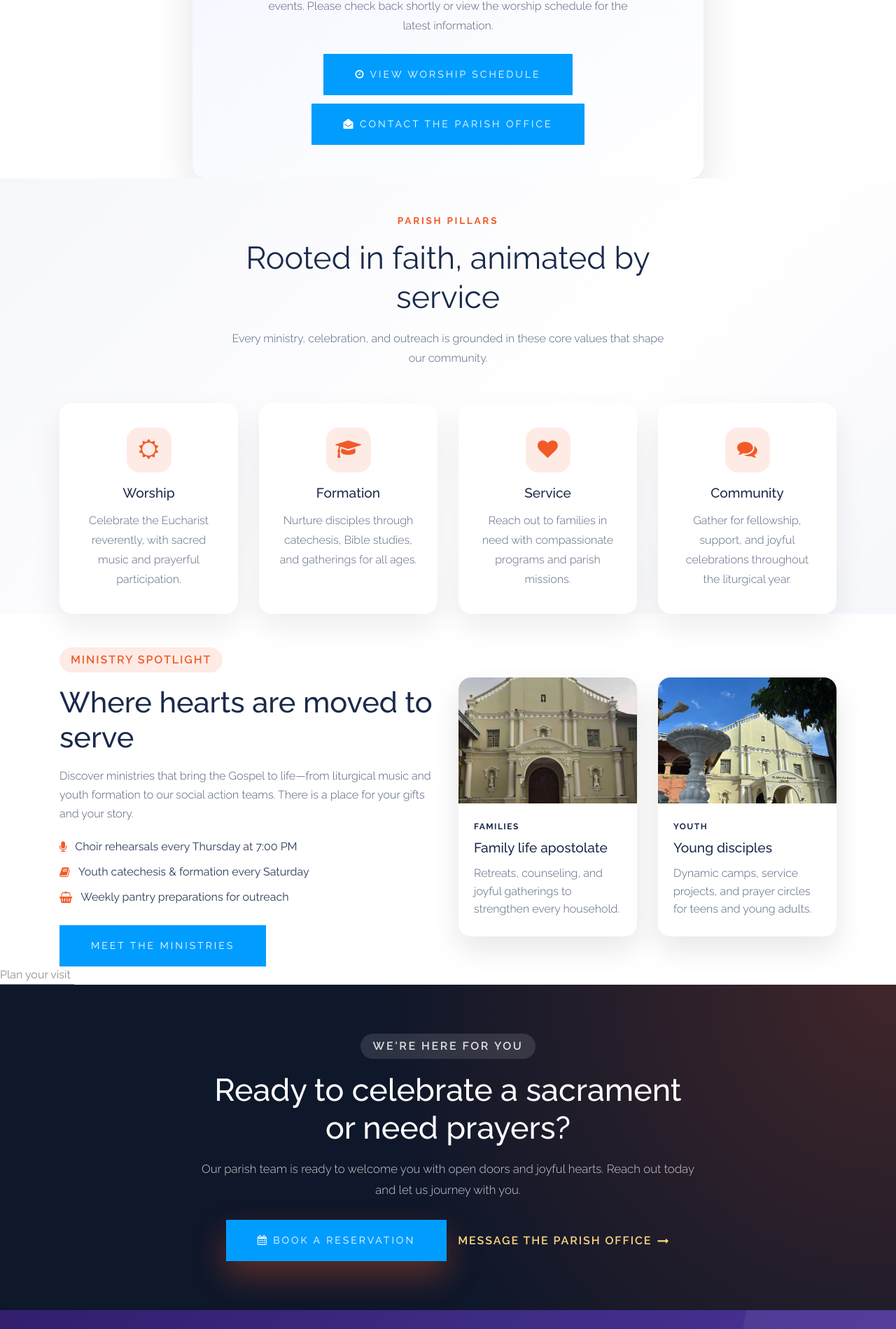
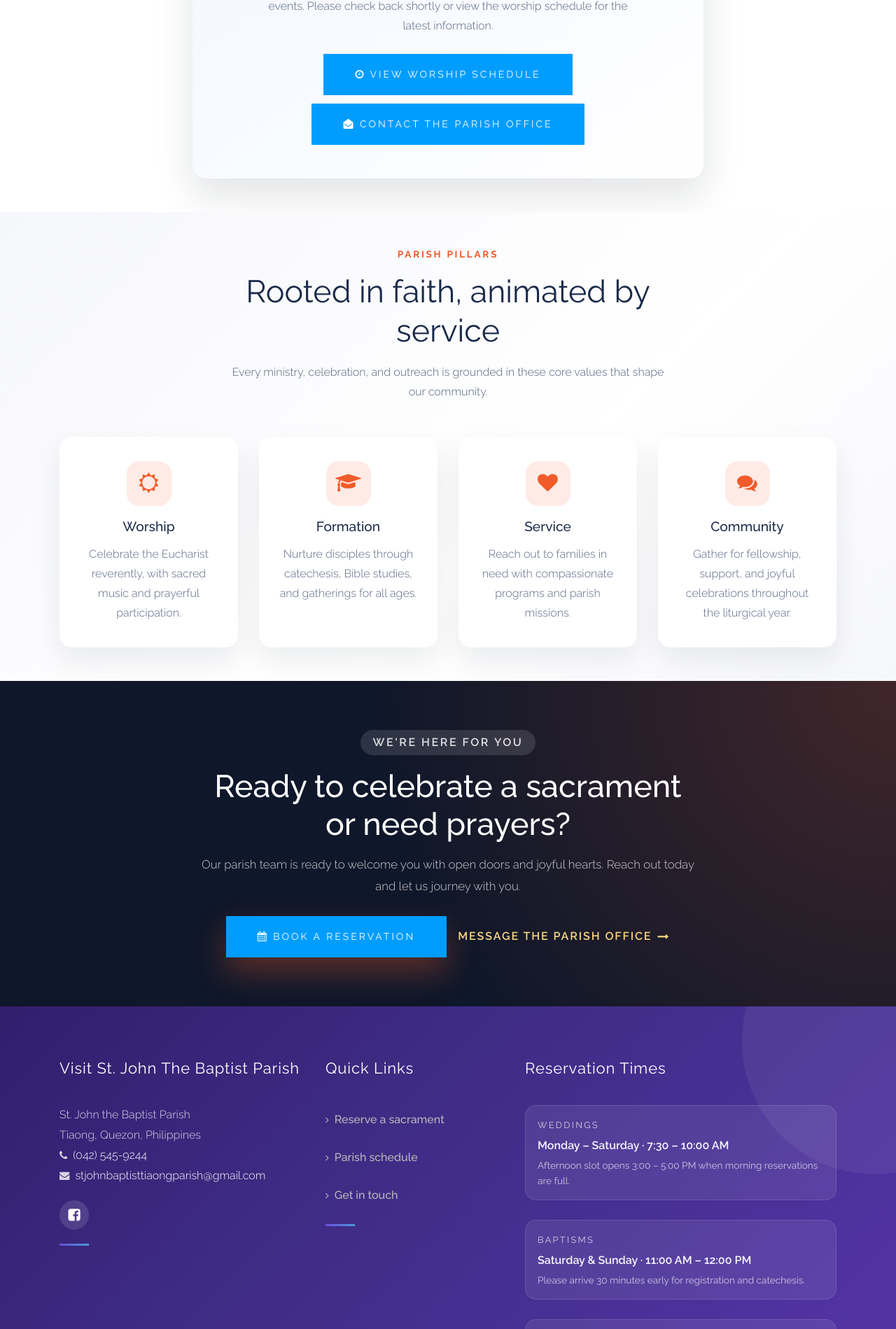
Before and after one commit to Gabszy10/timo, a PHP site: page / in a window 1280 px wide. Shown: the part 2264-4163 px from the top of the page at 70% size. Run offline with PHP 8.4, Linux system fonts and the light colour scheme; data that the repository does not hold is empty.

Commit message:
new upates

```diff
--- a/css/schedule.css
+++ b/css/schedule.css
@@ -98,7 +98,7 @@
 }
 
 .schedule_filters {
-    margin-top: -90px;
+    margin-top: 0px;
     position: relative;
     z-index: 2;
 }
@@ -336,7 +336,7 @@
     }
 
     .schedule_filters {
-        margin-top: -70px;
+        margin-top: 0px;
     }
 }
 
@@ -414,7 +414,7 @@
     }
 
     .schedule_filters {
-        margin-top: -60px;
+        margin-top: 0px;
     }
 
     .schedule_directions_card {
--- a/css/style.css
+++ b/css/style.css
@@ -917,7 +917,7 @@
 
 .parish_footer .footer_top {
     padding-top: 75px;
-    padding-bottom: 60px;
+    padding-bottom: 0px;
 }
 
 .parish_footer .footer_title {
@@ -1057,7 +1057,7 @@
 @media (max-width: 767.98px) {
     .parish_footer .footer_top {
         padding-top: 60px;
-        padding-bottom: 40px;
+        padding-bottom: 0px;
     }
 
     .footer_schedule {
--- a/index.php
+++ b/index.php
@@ -314,7 +314,7 @@ try {
                         </div>
                     <?php endforeach; ?>
                 <?php else: ?>
-                    <div class="col-xl-8 col-lg-9 mx-auto">
+                    <div class="col-xl-8 col-lg-9 mx-auto pb-5">
                         <div class="announcement_empty">
                             <div class="announcement_empty_icon"><i class="fa fa-bullhorn"></i></div>
                             <h4>Announcements are coming soon</h4>
@@ -338,7 +338,7 @@ try {
             <?php endif; ?>
         </div>
     </div>
-    <section class="pillars_area section_padding">
+    <section class="pillars_area section_padding pb-5">
         <div class="container">
             <div class="row justify-content-center">
                 <div class="col-xl-8 col-lg-9">
@@ -377,57 +377,6 @@ try {
                         <div class="pillar_icon"><i class="fa fa-comments"></i></div>
                         <h4>Community</h4>
                         <p>Gather for fellowship, support, and joyful celebrations throughout the liturgical year.</p>
-                    </div>
-                </div>
-            </div>
-        </div>
-    </section>
-    <section class="ministries_area section_padding mt-5">
-        <div class="container">
-            <div class="row align-items-center mb-60">
-                <div class="col-lg-6">
-                    <div class="ministry_showcase">
-                        <span class="ministry_badge">Ministry spotlight</span>
-                        <h3 class="ministry_title">Where hearts are moved to serve</h3>
-                        <p class="ministry_description">Discover ministries that bring the Gospel to life—from
-                            liturgical music and youth formation to our social action teams. There is a place for your
-                            gifts and your story.</p>
-                        <ul class="ministry_list">
-                            <li><i class="fa fa-microphone"></i> Choir rehearsals every Thursday at 7:00 PM</li>
-                            <li><i class="fa fa-book"></i> Youth catechesis &amp; formation every Saturday</li>
-                            <li><i class="fa fa-shopping-basket"></i> Weekly pantry preparations for outreach</li>
-                        </ul>
-                        <a href="services.php" class="boxed-btn3">Meet the ministries</a>
-                    </div>
-                </div>
-                <div class="col-lg-6">
-                    <div class="row ministry_cards">
-                        <div class="col-sm-6">
-                            <div class="ministry_card">
-                                <img src="img/offers/1.jfif" alt="Family celebrating" class="img-fluid">
-                                <div class="ministry_card_body">
-                                    <span class="ministry_card_tag">Families</span>
-                                    <h4>Family life apostolate</h4>
-                                    <p>Retreats, counseling, and joyful gatherings to strengthen every household.</p>
-                                </div>
-                            </div>
-                        </div>
-                        <div class="col-sm-6">
-                            <div class="ministry_card">
-                                <img src="img/offers/2.jpg" alt="Youth ministry" class="img-fluid">
-                                <div class="ministry_card_body">
-                                    <span class="ministry_card_tag">Youth</span>
-                                    <h4>Young disciples</h4>
-                                    <p>Dynamic camps, service projects, and prayer circles for teens and young adults.</p>
-                                </div>
-                            </div>
-                        </div>
-                            </div>
-                        </div>
-                    </div>
-                </div>
-            </div>
-                        <a href="contact.php" class="line-button">Plan your visit</a>
                     </div>
                 </div>
             </div>
--- a/schedule.php
+++ b/schedule.php
@@ -91,14 +91,13 @@
                 <div class="col-lg-10 text-center">
                     <div class="section_title mb-40">
                         <span>Stay up-to-date</span>
-                        <p>Review the sacramental schedule for St. John the Baptist Parish in Tiaong. Filter by weddings, baptisms, or funerals to see when each celebration is typically available.</p>
                     </div>
                 </div>
             </div>
         </div>
     </section>
 
-    <section class="schedule_filters pb-60">
+    <section class="schedule_filters pb-60" style="background-color: #f9f9ff;">
         <div class="container">
             <div class="filter_buttons text-center">
                 <button type="button" class="filter_btn active" data-filter="all" aria-pressed="true">
```
Also changed, not shown: contact.php (+0 -26 lines).
